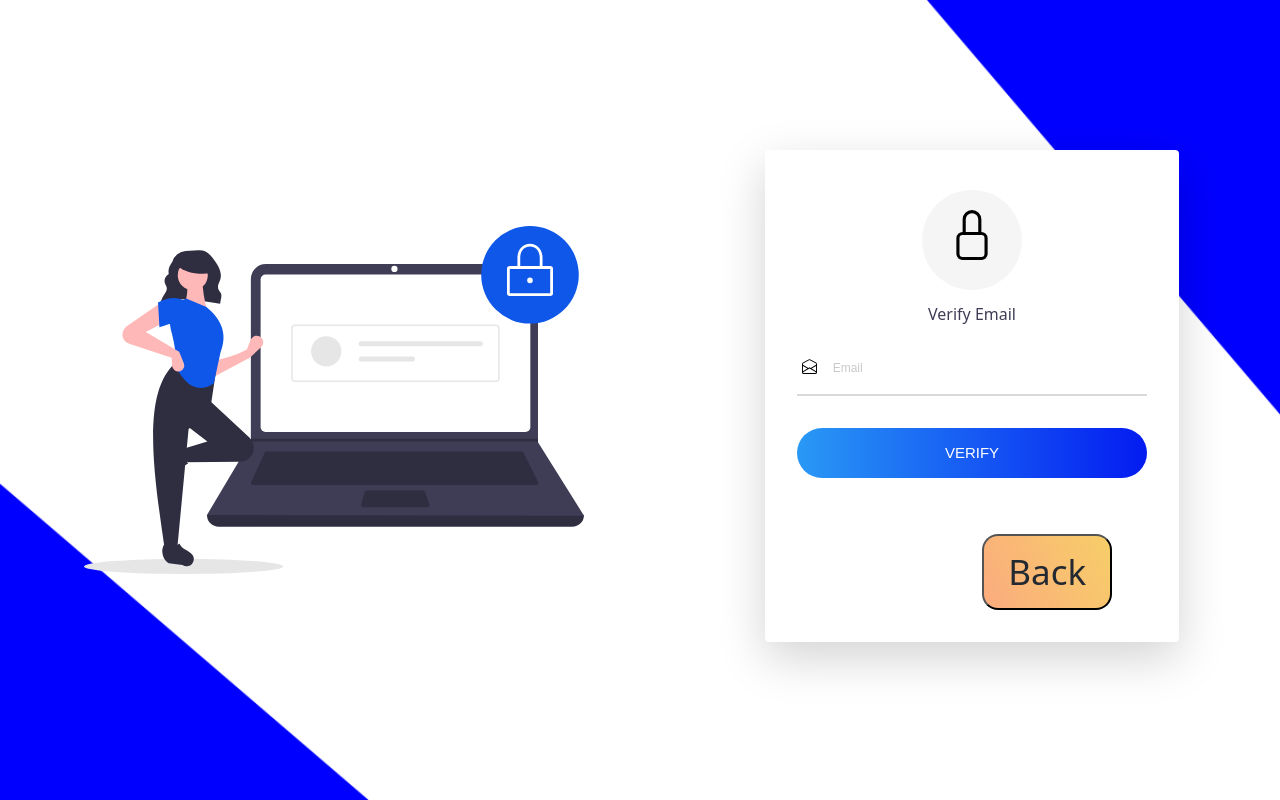
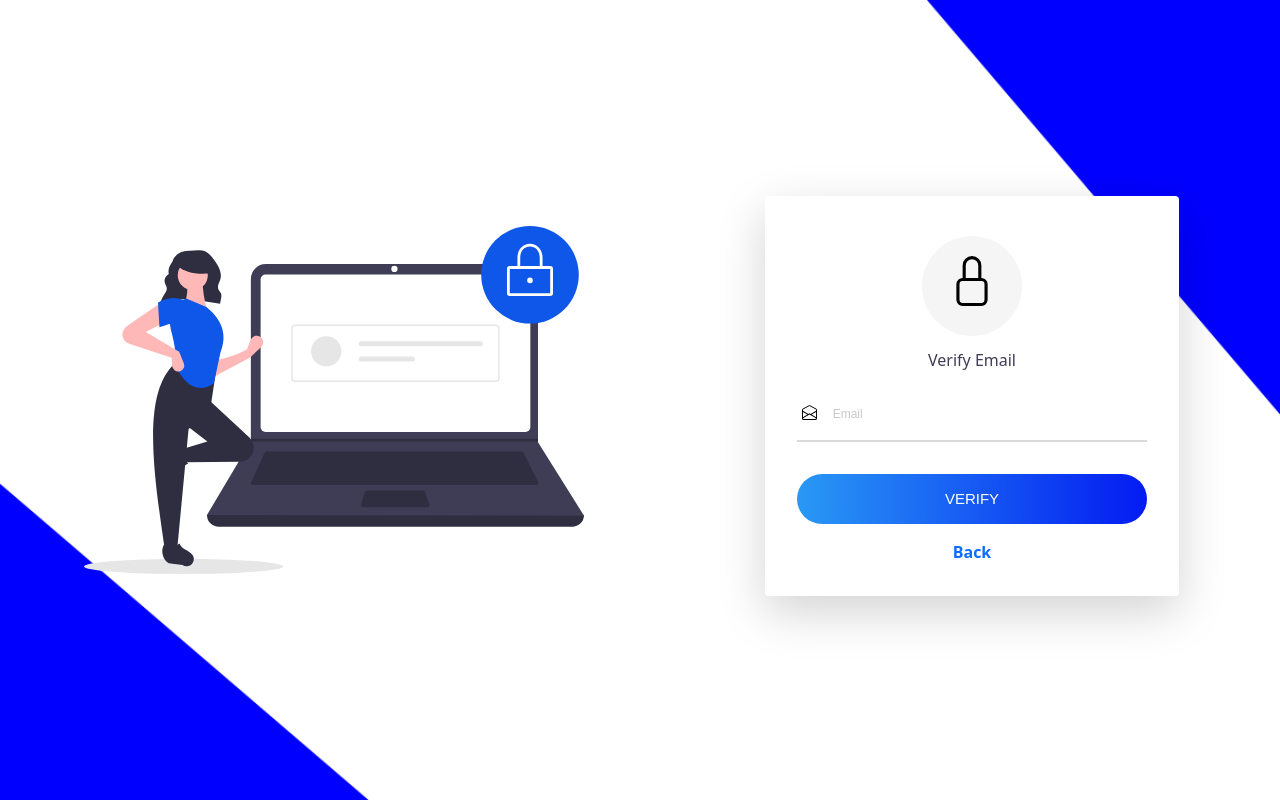
Before and after one commit to rnrathod16/ResumeBuilder, a React (Create React App) app: page /forgot_password in a window 1280 px wide. Built offline with nearby package versions, Linux system fonts and the light colour scheme.

Commit message:
Back Button css Modified OCT4_10:43

```diff
--- a/src/Back.jsx
+++ b/src/Back.jsx
@@ -1,13 +1,16 @@
 import React from "react";
 import { NavLink} from 'react-router-dom';
-import "./Back.css"
+// import "./Back.css"
+import './Form.css';
+
 
 function Logout() {
 
     return (
 <>
 
-<NavLink to="/"><button className = "button">Back</button></NavLink>
+{/* <NavLink to="/"><button className = "bt">Back</button></NavLink> */}
+<NavLink to="/" className="cnt" style={{textDecoration:`none`, marginBottom:`40px`}}>Back</NavLink>
 </>
 
     );
```
